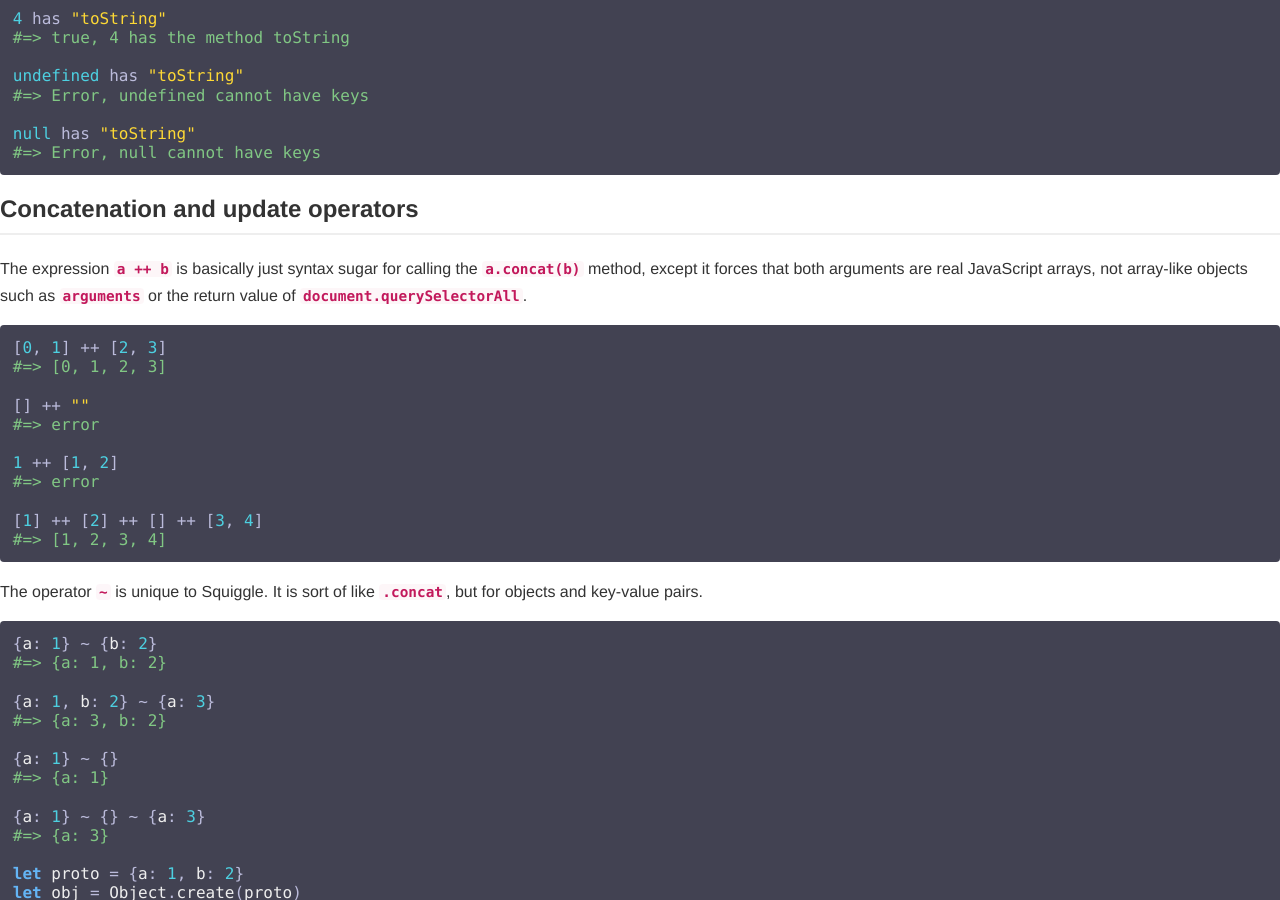
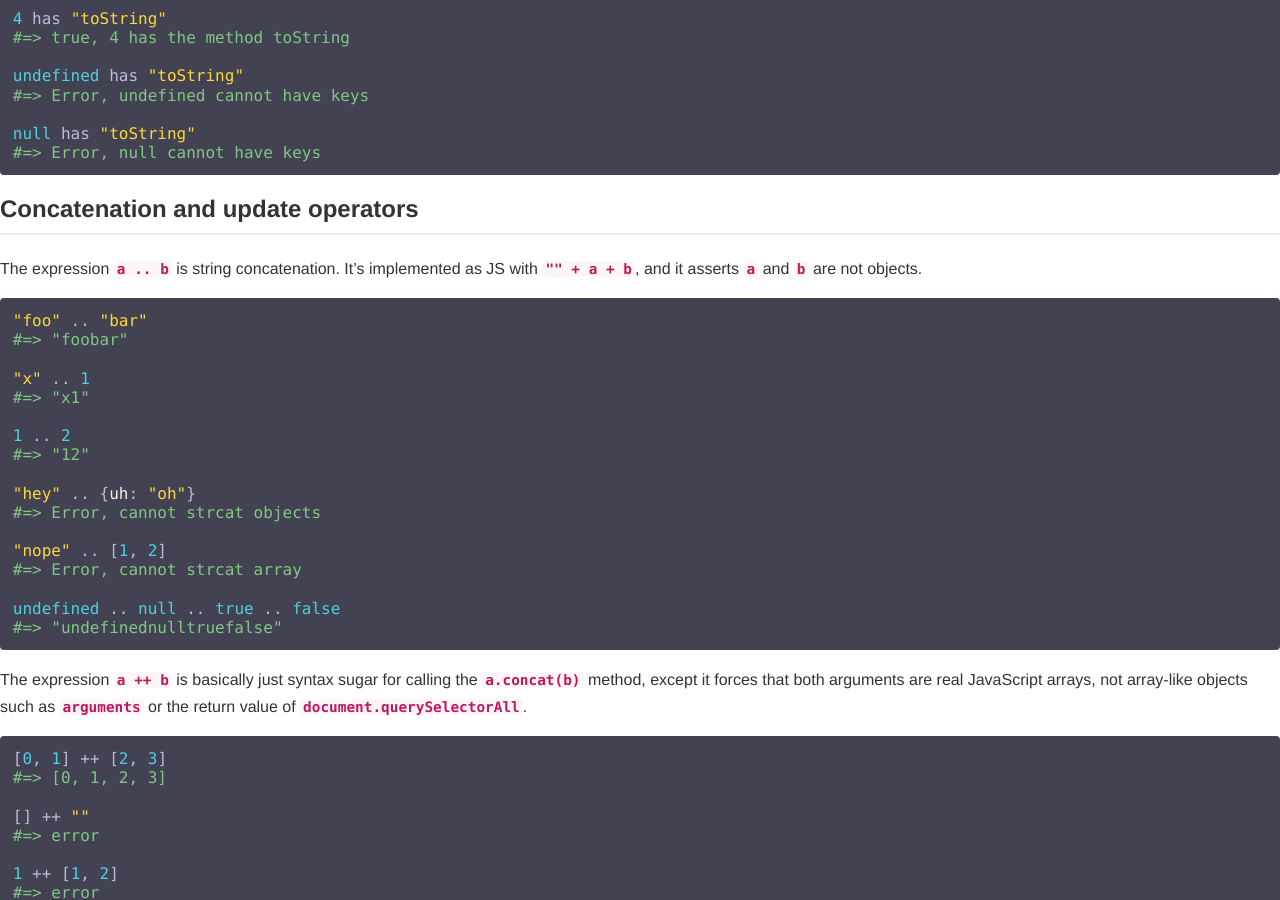
Before and after one commit to squiggle-lang/squiggle-lang.org, a Jekyll site: the page built from tutorial/chapter/4/index.md, in a window 1280 px wide and 900 px high, scrolled down 2393 px. Built offline with Jekyll 4.4.1, drawn with Linux system fonts in a browser that asks for light colours; Markdown is read by kramdown in place of the engine named in the settings.

Commit message:
Fixes #55

````diff
--- a/tutorial/chapter/4/index.md
+++ b/tutorial/chapter/4/index.md
@@ -8,7 +8,7 @@ The operators mostly work like JavaScript, but they are more restricted. Squiggl
 - `and`
 - `not`
 - `>=`, `<=`, `<`, `>`, `==`, `!=`, `is`, `has`
-- `++`, `~`
+- `++`, `~`, `..`
 - `+`, `-`
 - `*`, `/`
 - `-` (unary prefix)
@@ -111,6 +111,28 @@ null has "toString"
 
 ## Concatenation and update operators
 
+The expression `a .. b` is string concatenation. It's implemented as JS with `"" + a + b`, and it asserts `a` and `b` are not objects.
+
+```squiggle
+"foo" .. "bar"
+#=> "foobar"
+
+"x" .. 1
+#=> "x1"
+
+1 .. 2
+#=> "12"
+
+"hey" .. {uh: "oh"}
+#=> Error, cannot strcat objects
+
+"nope" .. [1, 2]
+#=> Error, cannot strcat array
+
+undefined .. null .. true .. false
+#=> "undefinednulltruefalse"
+```
+
 The expression `a ++ b` is basically just syntax sugar for calling the `a.concat(b)` method, except it forces that both arguments are real JavaScript arrays, not array-like objects such as `arguments` or the return value of `document.querySelectorAll`.
 
 ```squiggle
````
